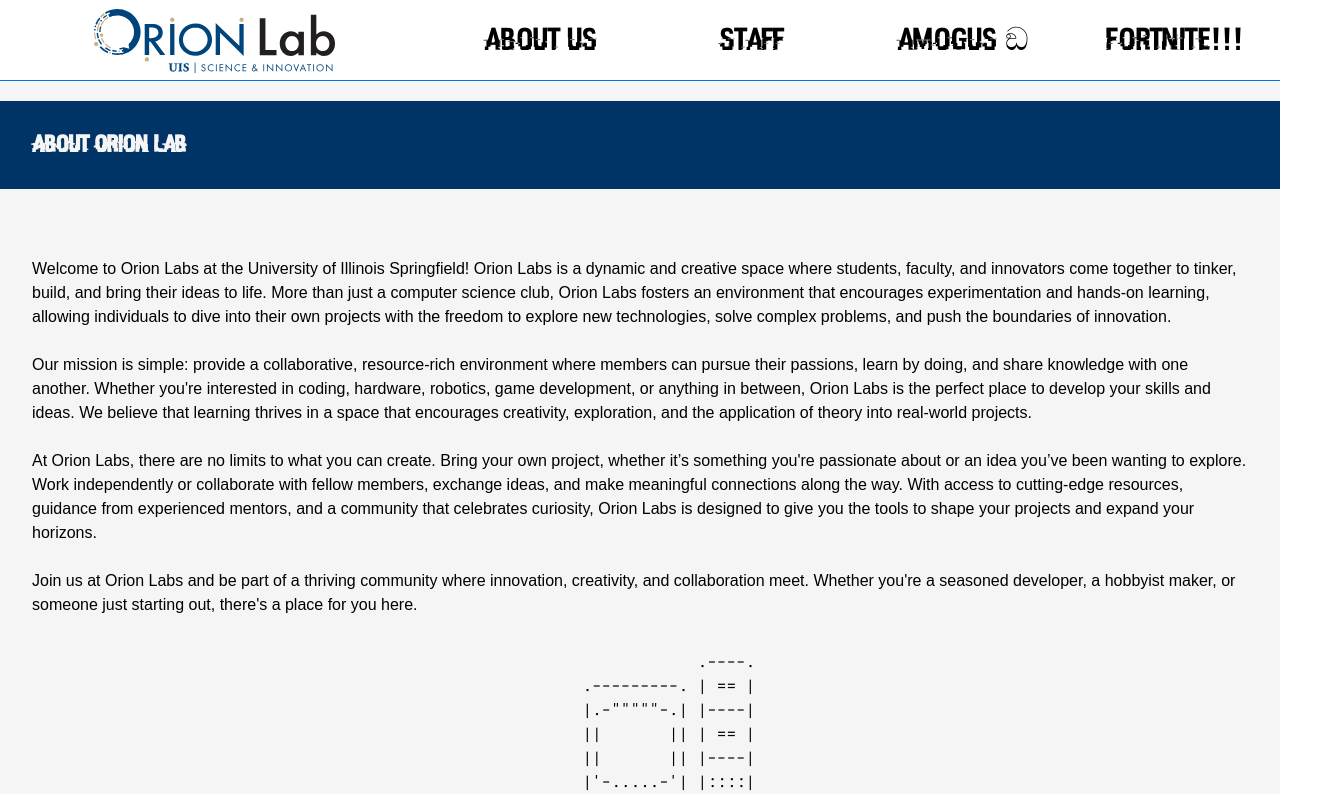
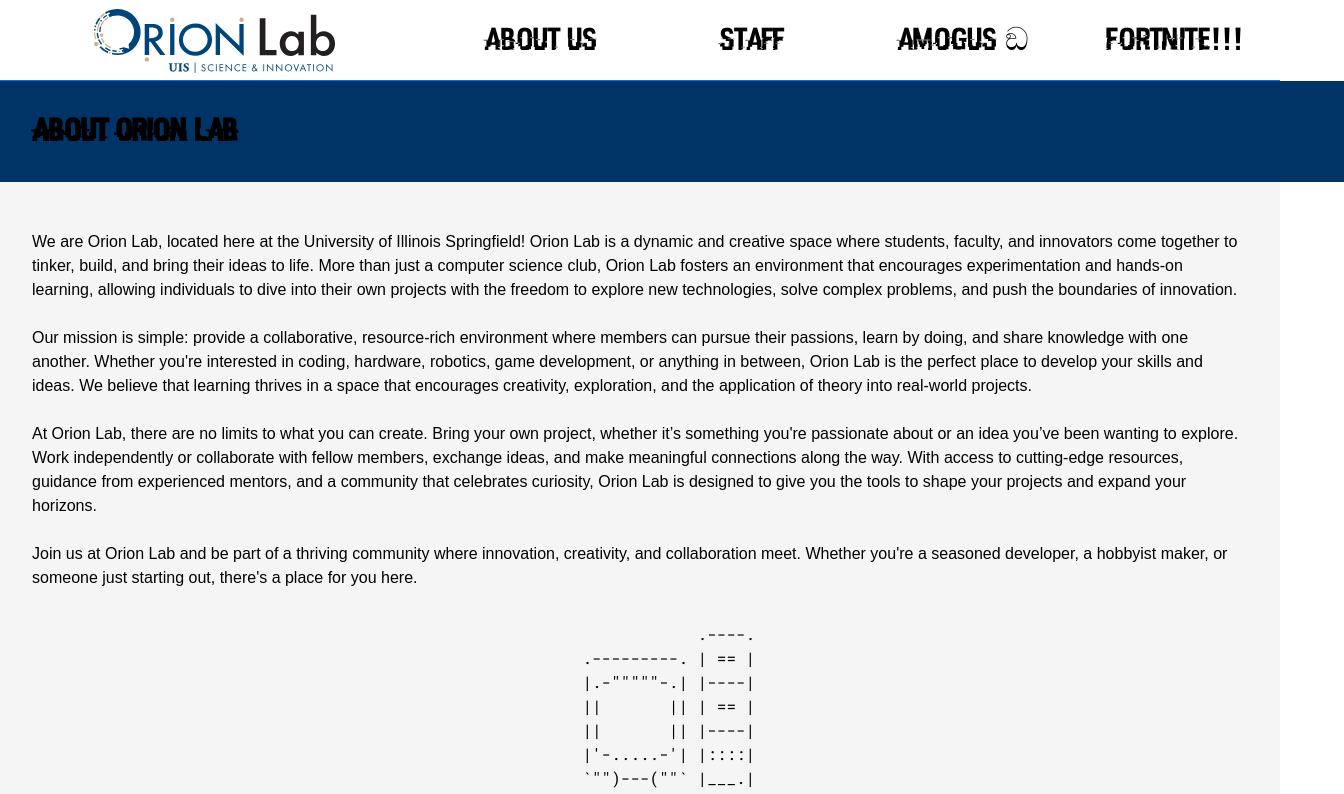
Before and after one commit to Spar3Chang3/Orion-Labs, a SvelteKit app: page /about in a window 1280 px wide. Shown: the top 794 px of the page, 1344 px wide, since content can reach past the window. Built offline with nearby package versions, Linux system fonts and the light colour scheme.

Commit message:
Enforce brand consistency, add fixed header

```diff
--- a/src/lib/components/layout/Header.svelte
+++ b/src/lib/components/layout/Header.svelte
@@ -22,7 +22,19 @@
 
 <style lang="css">
 
-	.navbar {
+	.relative-navbar {
+			display: block;
+
+			min-height: 50px;
+			height: 10vh;
+
+			width: 100vw;
+      background-color: var(--background-secondary);
+			border-bottom: 0.1vh solid var(--banner-accent);
+	}
+
+	.fixed-navbar {
+			position: fixed;
       display: grid;
       grid-template-columns: 34% 66%;
       grid-template-rows: 1fr;
@@ -33,9 +45,11 @@
       width: 100vw;
       background-color: var(--background-secondary);
       border-bottom: 0.1vh solid var(--banner-accent);
+			z-index: 10;
 	}
 
 	.portrait-container {
+			position: relative;
 			display: flex;
 			height: 100%;
 			width: 100%;
@@ -52,6 +66,7 @@
 	}
 
   .navigation {
+			position: relative;
       display: grid;
       grid-template-columns: repeat(auto-fit, minmax(80px, 1fr));
       grid-template-rows: 1fr;
@@ -128,7 +143,8 @@
 
 </style>
 
-<section class="navbar">
+<section class="relative-navbar">
+	<div class="fixed-navbar">
 		<div class="portrait-container">
 			<a href={SiteLinks.landingPage} >
 				<img src={orionLabLogo} alt="Orion Labs Logo">
@@ -142,8 +158,11 @@
 				<div class="navigation-modal">
 					<Modal bind:isOpen={isModalOpen} title={"I LOVE PENGIS"} showExitButton={false} showTitle={false} >
 						<a href={SiteLinks.about}>About Us</a>
+						<br/>
 						<a href={SiteLinks.staff}>Staff</a>
+						<br/>
 						<a href={SiteLinks.sus}>amogus ඞ</a>
+						<br/>
 						<a href={SiteLinks.fortnite}>FORTNITE!!!</a>
 					</Modal>
 				</div>
@@ -156,4 +175,5 @@
 				<a href={SiteLinks.fortnite}>FORTNITE!!!</a>
 			</div>
 		{/if}
+	</div>
 </section>
--- a/src/lib/components/layout/Modal.svelte
+++ b/src/lib/components/layout/Modal.svelte
@@ -1,4 +1,3 @@
-<!-- Modal.svelte -->
 <script>
 
 	let { isOpen = $bindable(), title = "Penis", showExitButton = false, showTitle = true, children } = $props();
@@ -61,7 +60,7 @@
 
         color: var(--text-standard);
 
-				transition: opacity 0.5s;
+				transition: opacity 250ms;
 				transform: translateY(10.1vh);
     }
 
--- a/src/routes/+layout.svelte
+++ b/src/routes/+layout.svelte
@@ -63,6 +63,8 @@
         --font-standard: sans-serif;
         --font-special: Hacked, sans-serif;
 
+        --banner-text-size: 2rem;
+
 
         overflow-x: hidden;
 
@@ -72,10 +74,8 @@
 
             --text-standard: #FFFFFF;
             --hyperlink: #c8b18b;
-            main {
-                background-color: var(--background-standard);
-            }
         }
+
         background-color: var(--background-secondary);
     }
 
@@ -86,6 +86,7 @@
     main {
         min-height: 79.8vh;
         max-height: fit-content;
+        background-color: var(--background-standard);
     }
 
 </style>
--- a/src/routes/about/+page.svelte
+++ b/src/routes/about/+page.svelte
@@ -1,7 +1,6 @@
 <script lang="js">
 	import { onMount } from 'svelte';
 	import { DataLinks } from '$lib/index.js';
-
 
 	let aboutText = $state("");
 	let asciiArt = $state("");
@@ -30,8 +29,9 @@
 <style lang="css">
     @import url('https://fonts.googleapis.com/css2?family=Roboto+Mono:ital,wght@0,100..700;1,100..700&display=swap');
 
-	.aboutUs {
+	.about {
 			display: flex;
+			flex-direction: column;
 			color: var(--text-standard);
       background-color: var(--background-standard);
 
@@ -39,7 +39,7 @@
 			max-height: fit-content;
 			width: 100vw;
 
-			justify-content: center;
+			align-items: center;
 	}
 
 	.content {
@@ -49,13 +49,19 @@
 			height: 100%;
 			width: 100%;
 			line-height: var(--line-height-standard);
+			font-family: var(--font-standard);
 	}
 
-	.content h2 {
+	.about h2 {
+			height: fit-content;
+			width: 100%;
+
 			background-color: var(--banner-standard);
 			padding: 2rem;
-			color: whitesmoke;
+			color: var(--text-standard);
 			font-family: var(--font-special);
+			font-size: var(--banner-text-size);
+			margin: 0 auto;
 	}
 
 	.ascii {
@@ -72,11 +78,11 @@
 	}
 
 </style>
-<section class="aboutUs">
+<section class="about">
+	<h2>
+		About Orion Lab
+	</h2>
 	<div class="content">
-		<h2>
-			About Orion Lab
-		</h2>
 		<p class="about-text" style="white-space: pre; text-wrap: wrap">
 			{aboutText}
 		</p>
--- a/src/routes/staff/+page.svelte
+++ b/src/routes/staff/+page.svelte
@@ -25,23 +25,48 @@
 
 	.staff {
 			display: flex;
-			flex-direction: row;
-			flex-wrap: wrap;
+			flex-direction: column;
 
 			min-height: 79.8vh;
 			max-height: fit-content;
 			width: 100vw;
 
 			align-items: center;
+	}
+
+	.staff h2 {
+			height: fit-content;
+			width: 100%;
+
+			padding: 2rem;
+			margin: 0 auto;
+
+			background-color: var(--banner-standard);
+			font-family: var(--font-special);
+			font-size: var(--banner-text-size);
+			color: var(--text-standard);
+	}
+
+	.content {
+			display: flex;
+			flex-direction: row;
+			flex-wrap: wrap;
+
+			height: 100%;
+			width: 100%;
+
 			justify-content: center;
 			gap: 1.5rem;
-			overflow: hidden;
-
+			padding: 2rem;
+			line-height: var(--line-height-standard);
 	}
 </style>
 
 <section class="staff">
-	{#each staff as member}
-		<Member name={member.name} role={member.role} bio={member.bio} portrait={member.portrait} url={member.url} />
-	{/each}
+	<h2>Staff Members</h2>
+	<div class="content">
+		{#each staff as member}
+			<Member name={member.name} role={member.role} bio={member.bio} portrait={member.portrait} url={member.url} />
+		{/each}
+	</div>
 </section>
```
Also changed, not shown: src/routes/landing-page/+page.svelte (+7 -1 lines), static/data/aboutUs.txt. Lines whose indentation alone changed are shown as unchanged.
